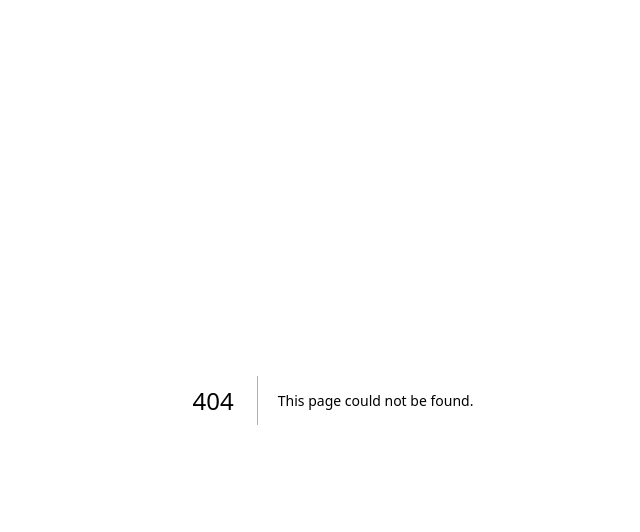
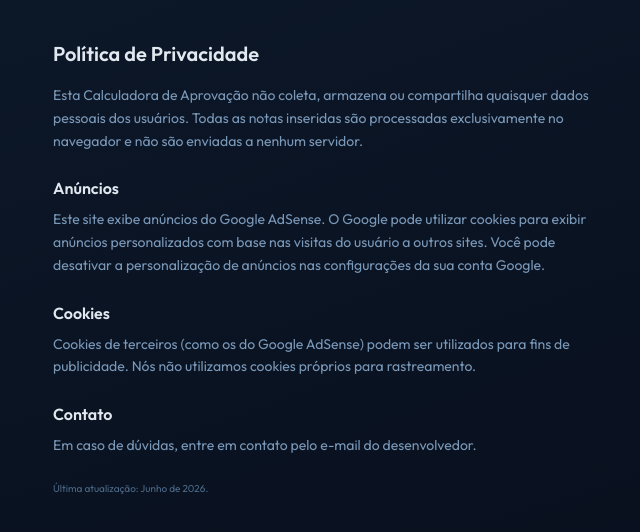
Before and after one commit to XandZap/App-Calculadora-de-Notas, a Next.js app: page /privacy-policy in a window 1280 px wide. Before the commit this address had no page. Shown: the top 532 px of the page, without its empty margins (307-947 px from the left). Built offline with nearby package versions, Linux system fonts and the light colour scheme.

Commit message:
feat: adicionar política de privacidade e banner de anúncios AdSense

```diff
--- a/src/app/layout.tsx
+++ b/src/app/layout.tsx
@@ -1,4 +1,5 @@
 import type { Metadata } from "next";
+import Script from "next/script";
 import "./globals.css";
 
 export const metadata: Metadata = {
@@ -14,6 +15,14 @@ export default function RootLayout({
 }>) {
   return (
     <html lang="pt-BR" className="h-full antialiased">
+      <head>
+        <Script
+          async
+          src="https://pagead2.googlesyndication.com/pagead/js/adsbygoogle.js?client=ca-pub-1815564810673303"
+          crossOrigin="anonymous"
+          strategy="afterInteractive"
+        />
+      </head>
       <body className="min-h-full">{children}</body>
     </html>
   );
--- /dev/null
+++ b/src/app/privacy-policy/page.tsx
@@ -0,0 +1,31 @@
+import type { Metadata } from "next";
+
+export const metadata: Metadata = {
+  title: "Política de Privacidade — Calculadora de Aprovação FAMETRO",
+};
+
+export default function PrivacyPolicyPage() {
+  return (
+    <main className="max-w-[600px] mx-auto px-5 py-10 text-[#7a98b8] font-sans text-sm leading-relaxed">
+      <h1 className="text-[#e2e8f0] text-xl font-semibold mb-4">Política de Privacidade</h1>
+      <p className="mb-3">
+        Esta Calculadora de Aprovação não coleta, armazena ou compartilha quaisquer dados pessoais dos usuários.
+        Todas as notas inseridas são processadas exclusivamente no navegador e não são enviadas a nenhum servidor.
+      </p>
+      <h2 className="text-[#e2e8f0] text-base font-semibold mt-6 mb-2">Anúncios</h2>
+      <p className="mb-3">
+        Este site exibe anúncios do Google AdSense. O Google pode utilizar cookies para exibir anúncios
+        personalizados com base nas visitas do usuário a outros sites. Você pode desativar a personalização de
+        anúncios nas configurações da sua conta Google.
+      </p>
+      <h2 className="text-[#e2e8f0] text-base font-semibold mt-6 mb-2">Cookies</h2>
+      <p className="mb-3">
+        Cookies de terceiros (como os do Google AdSense) podem ser utilizados para fins de publicidade. Nós não
+        utilizamos cookies próprios para rastreamento.
+      </p>
+      <h2 className="text-[#e2e8f0] text-base font-semibold mt-6 mb-2">Contato</h2>
+      <p className="mb-3">Em caso de dúvidas, entre em contato pelo e-mail do desenvolvedor.</p>
+      <p className="mt-6 text-[10px] text-[#4d6a88]">Última atualização: Junho de 2026.</p>
+    </main>
+  );
+}
--- /dev/null
+++ b/src/components/calculator/adsense-banner.tsx
@@ -0,0 +1,47 @@
+"use client";
+
+import { useEffect, useState } from "react";
+
+declare global {
+  interface Window {
+    adsbygoogle: unknown[];
+  }
+}
+
+export function AdSenseBanner() {
+  const [adReady, setAdReady] = useState(false);
+
+  useEffect(() => {
+    // Pequeno delay para dar tempo do script carregar
+    const timer = setTimeout(() => {
+      try {
+        (window.adsbygoogle = window.adsbygoogle || []).push({});
+        setAdReady(true);
+      } catch (e) {
+        console.error("AdSense error:", e);
+        setAdReady(false);
+      }
+    }, 500);
+    return () => clearTimeout(timer);
+  }, []);
+
+  return (
+    <div className="mt-8 mb-4">
+      {!adReady && (
+        <div className="w-full min-h-[100px] bg-[#111827]/50 border border-[#1e2d45] rounded-[11px] flex items-center justify-center">
+          <p className="font-sans text-[10px] text-[#4d6a88] text-center px-4">
+            — Anúncio —
+          </p>
+        </div>
+      )}
+      <ins
+        className="adsbygoogle"
+        style={{ display: adReady ? "block" : "none" }}
+        data-ad-client="ca-pub-1815564810673303"
+        data-ad-slot="5935621443"
+        data-ad-format="auto"
+        data-full-width-responsive="true"
+      />
+    </div>
+  );
+}
--- a/src/components/calculator/calculator-footer.tsx
+++ b/src/components/calculator/calculator-footer.tsx
@@ -1,3 +1,5 @@
+import Link from "next/link";
+
 export function CalculatorFooter() {
   return (
     <div className="text-center py-8">
@@ -5,6 +7,12 @@ export function CalculatorFooter() {
         Feito por{" "}
         <span className="text-[#e2e8f0] font-semibold">Gabriel Frantz</span>
       </p>
+      <Link
+        href="/privacy-policy"
+        className="inline-block mt-2 font-sans text-[10px] text-[#4d6a88] hover:text-[#7a98b8] transition-colors duration-200 underline underline-offset-2"
+      >
+        Política de Privacidade
+      </Link>
     </div>
   );
 }
--- a/src/components/calculator/calculator-shell.tsx
+++ b/src/components/calculator/calculator-shell.tsx
@@ -2,6 +2,7 @@
 
 import { useCalculator } from "@/hooks/use-calculator";
 import { shouldShowFieldEval } from "@/lib/calculator/rules";
+import { AdSenseBanner } from "./adsense-banner";
 
 import { CalculatorHeader } from "./calculator-header";
 import { CalculatorPeriodSelector } from "./calculator-period-selector";
@@ -94,6 +95,7 @@ export function CalculatorShell() {
 
         <CalculatorFooter />
         <CalculatorFormulas />
+        <AdSenseBanner />
       </main>
     </div>
   );
```
